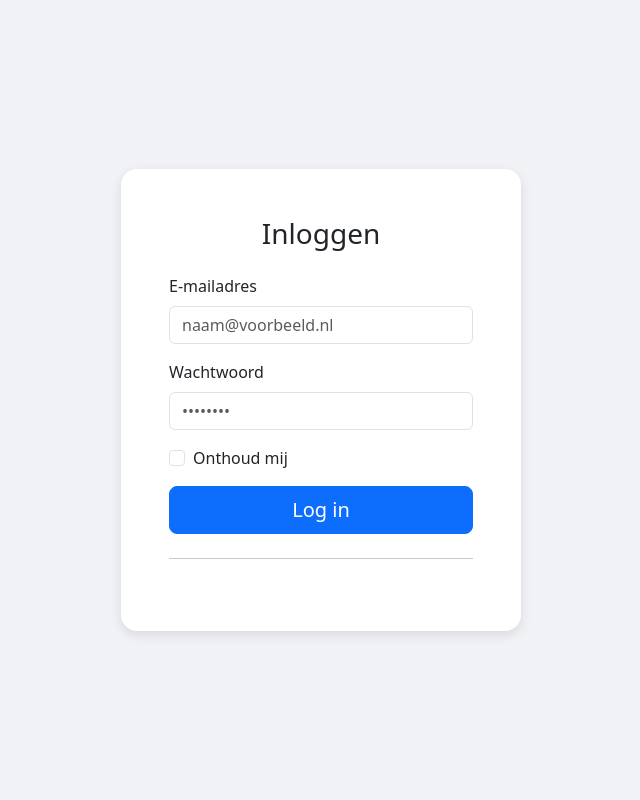
After one commit to rubenwinkelman/webtechnologie, a Flask app: page /login in a window 1280 px wide. The commit adds this page. Shown: the whole page, without its empty margins (319-959 px from the left). Run offline with Flask 3, Linux system fonts and the light colour scheme.

Commit message:
no message

```diff
--- a/app.py
+++ b/app.py
@@ -22,3 +22,7 @@ class Gebruiker(db.Model):
 @app.route('/')
 def home():
     return render_template('homepagina.html')
+
+@app.route('/login')
+def login():
+    return render_template('login_page.html')
--- /dev/null
+++ b/templates/login_page.html
@@ -0,0 +1,53 @@
+<!DOCTYPE html>
+<html lang="nl">
+<head>
+    <meta charset="UTF-8">
+    <meta name="viewport" content="width=device-width, initial-scale=1.0">
+    <title>Inloggen</title>
+    <link href="https://cdn.jsdelivr.net/npm/bootstrap@5.3.0/dist/css/bootstrap.min.css" rel="stylesheet">
+    <style>
+        body {
+            background-color: #f0f2f5;
+            height: 100vh;
+            display: flex;
+            align-items: center;
+            justify-content: center;
+        }
+        .login-card {
+            width: 100%;
+            max-width: 400px;
+            padding: 2rem;
+            border: none;
+            border-radius: 1rem;
+            box-shadow: 0 4px 12px rgba(0,0,0,0.1);
+        }
+    </style>
+</head>
+<body>
+
+    <div class="card login-card">
+        <div class="card-body">
+            <h3 class="text-center mb-4">Inloggen</h3>
+
+            <form>
+                <div class="mb-3">
+                    <label for="email" class="form-label">E-mailadres</label>
+                    <input type="email" class="form-control" id="email" placeholder="naam@voorbeeld.nl" required>
+                </div>
+
+                <div class="mb-3">
+                    <label for="password" class="form-label">Wachtwoord</label>
+                    <input type="password" class="form-control" id="password" placeholder="••••••••" required>
+                </div>
+
+                <div class="mb-3 form-check">
+                    <input type="checkbox" class="form-check-input" id="remember">
+                    <label class="form-check-label" border for="remember">Onthoud mij</label>
+                </div>
+
+                <div class="d-grid">
+                    <button type="submit" class="btn btn-primary btn-lg">Log in</button>
+                </div>
+            </form>
+
+            <hr class="my-4">
```
Also changed, not shown: templates/homepagina.html (+59 -3 lines).
